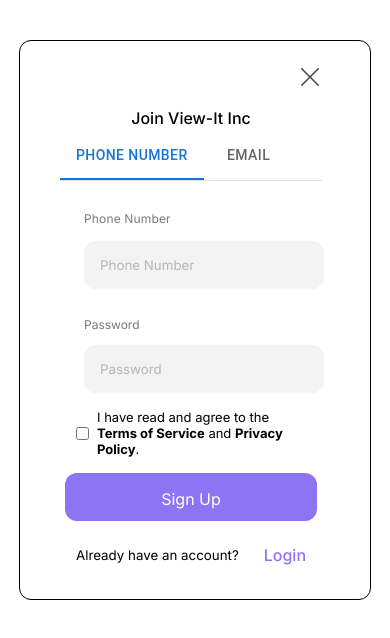
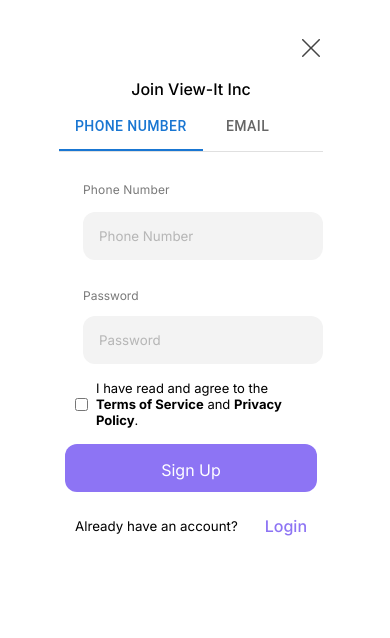
Before and after one commit to Bolurx07/View-It-Inc, a React (Create React App) app: page /Signup in a window 390 px wide. Shown: the top 638 px of the page. Built offline with nearby package versions, Linux system fonts and the light colour scheme.

Commit message:
Done with login and signup page responsiveness

```diff
--- a/src/Pages/Login/Login.module.css
+++ b/src/Pages/Login/Login.module.css
@@ -94,3 +94,10 @@
     color: #8D74F4;
     font-weight: 500;
 }
+
+@media screen and (max-width: 450px) {
+    .logincontainer{
+        border: none;
+        margin: 0.75rem auto;
+    }
+}
--- a/src/Pages/Signup/Signup.module.css
+++ b/src/Pages/Signup/Signup.module.css
@@ -99,3 +99,10 @@
     color: #8D74F4;
     font-weight: 500;
 }
+
+@media screen and (max-width: 450px) {
+    .logincontainer{
+        border: none;
+        margin: 0.75rem auto;
+    }
+}
```
